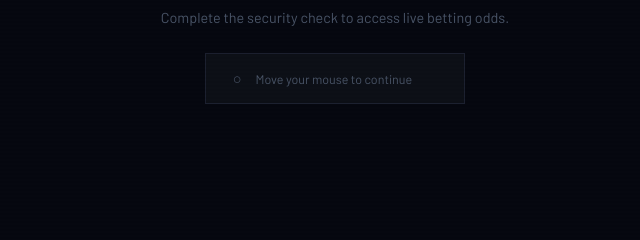
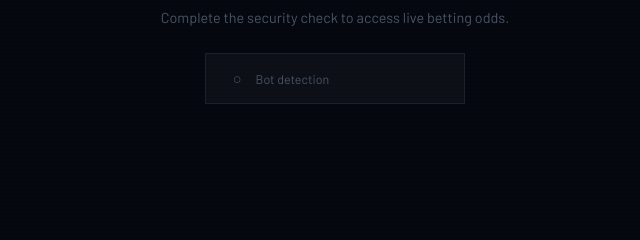
Before and after one commit to NurielWainstein/datavault-test, a website: page index.html in a window 1280 px wide. Shown: the part 347-587 px from the top of the page, 305-945 px from the left. Drawn offline with nearby package versions, Linux system fonts and the light colour scheme; a web font is replaced by a local one.

Commit message:
behaviour analysis

```diff
--- a/index.html
+++ b/index.html
@@ -175,7 +175,7 @@
 
     <!-- Behaviour checklist — mouse movement gates Turnstile -->
     <div id="behaviour-checks">
-      <div class="bcheck" id="bc-move"><span class="bcheck-icon">○</span> Move your mouse to continue</div>
+      <div class="bcheck" id="bc-move"><span class="bcheck-icon">○</span>Bot detection</div>
     </div>
 
     <!-- Turnstile hidden until all checks pass -->
```
